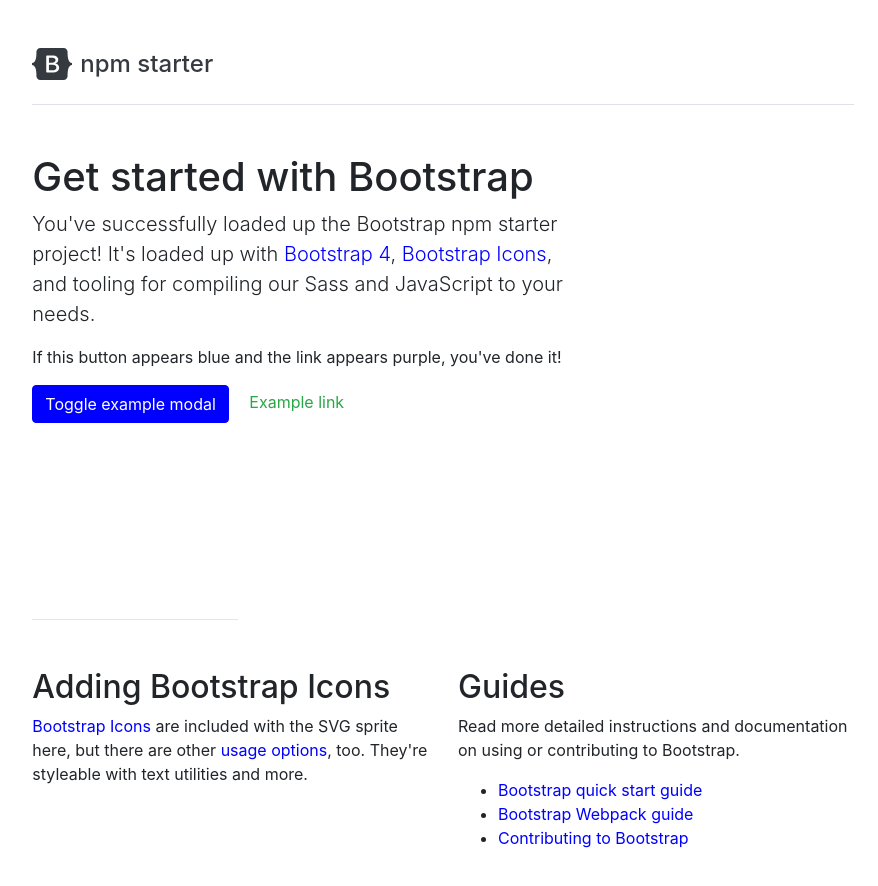
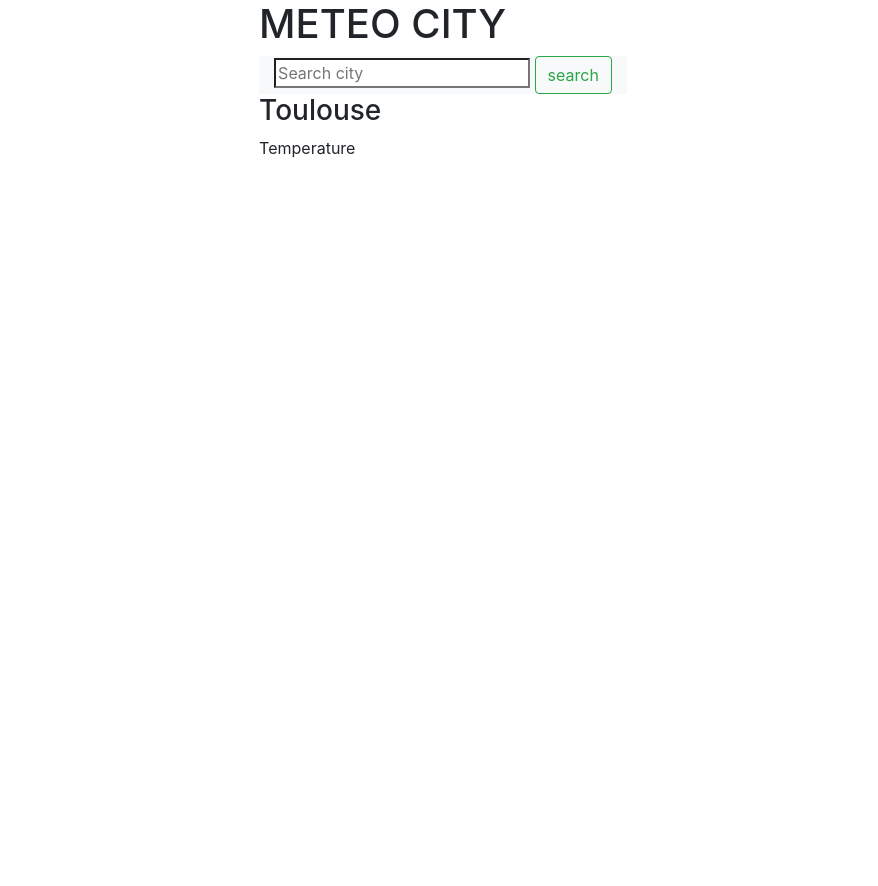
Before and after one commit to Enockm21/mete-city-api-js, a website with bundled scripts: page index.html in a window 1280 px wide. Shown: the whole page, without its empty margins (197-1075 px from the left). After the commit the page ends 800 px from the top, so only its background shows below. Built offline with nearby package versions, Linux system fonts and the light colour scheme; files whose address does not match are found by name.

Commit message:
add feature serach

```diff
--- a/index.html
+++ b/index.html
@@ -1,5 +1,5 @@
 <!doctype html>
-<html lang="en">
+<html lang="fr">
   <head>
     <meta charset="utf-8">
     <meta name="viewport" content="width=device-width, initial-scale=1">
@@ -7,76 +7,29 @@
     <title>Bootstrap starter</title>
   </head>
   <body>
-    <div class="col-md-8 py-5 px-3 mx-auto">
+    <div class="d-flex justify-content-center">
+      <div>
+        <h1>METEO CITY</h1>
+        <!-- <input type="search" placeholder="Rechercher une ville" /> -->
+        <nav class="navbar navbar-light bg-light">
+          <div class="container-fluid">
 
-      <header class="pb-3 mb-5 border-bottom">
-        <h1 class="h4">
-          <a href="/" class="d-flex align-items-center text-dark text-decoration-none">
-            <svg xmlns="http://www.w3.org/2000/svg" width="40" height="32" class="d-inline-block mr-2" viewBox="0 0 118 94" role="img"><path fill-rule="evenodd" clip-rule="evenodd" d="M24.509 0c-6.733 0-11.715 5.893-11.492 12.284.214 6.14-.064 14.092-2.066 20.577C8.943 39.365 5.547 43.485 0 44.014v5.972c5.547.529 8.943 4.649 10.951 11.153 2.002 6.485 2.28 14.437 2.066 20.577C12.794 88.106 17.776 94 24.51 94H93.5c6.733 0 11.714-5.893 11.491-12.284-.214-6.14.064-14.092 2.066-20.577 2.009-6.504 5.396-10.624 10.943-11.153v-5.972c-5.547-.529-8.934-4.649-10.943-11.153-2.002-6.484-2.28-14.437-2.066-20.577C105.214 5.894 100.233 0 93.5 0H24.508zM80 57.863C80 66.663 73.436 72 62.543 72H44a2 2 0 01-2-2V24a2 2 0 012-2h18.437c9.083 0 15.044 4.92 15.044 12.474 0 5.302-4.01 10.049-9.119 10.88v.277C75.317 46.394 80 51.21 80 57.863zM60.521 28.34H49.948v14.934h8.905c6.884 0 10.68-2.772 10.68-7.727 0-4.643-3.264-7.207-9.012-7.207zM49.948 49.2v16.458H60.91c7.167 0 10.964-2.876 10.964-8.281 0-5.406-3.903-8.178-11.425-8.178H49.948z" fill="currentColor"></path></svg>
-            <span>npm starter</span>
-          </a>
-        </h1>
-      </header>
+              <input
+                class="form-control me-2"
+                type="search"
+                placeholder="Search city"
+                aria-label="search"
+                id="search"
+              />
+              <button class="btn btn-outline-success" id="submit" type="submit">
+              search
+              </button>
 
-      <h1>Get started with Bootstrap</h1>
-      <div class="col-lg-8 px-0">
-        <p class="lead">You've successfully loaded up the Bootstrap npm starter project! It's loaded up with <a href="https://getbootstrap.com/docs/4.6/getting-started/introduction/">Bootstrap 4</a>, <a href="https://icons.getbootstrap.com">Bootstrap Icons</a>, and tooling for compiling our Sass and JavaScript to your needs.</p>
-        <p>If this button appears blue and the link appears purple, you've done it!</p>
-      </div>
-
-      <button type="button" class="btn btn-primary mr-3" data-toggle="modal" data-target="#exampleModal">Toggle example modal</button>
-      <a href="#" class="text-success">Example link</a>
-
-      <div class="modal fade" id="exampleModal" tabindex="-1" role="dialog" aria-labelledby="exampleModalLabel" aria-hidden="true">
-        <div class="modal-dialog modal-dialog-centered" role="document">
-          <div class="modal-content">
-            <div class="modal-header">
-              <h5 class="modal-title" id="exampleModalLabel">Success!</h5>
-              <button type="button" class="close" data-dismiss="modal" aria-label="Close">
-                <span aria-hidden="true">&times;</span>
-              </button>
-            </div>
-            <div class="modal-body">
-              If you're seeing this modal after clicking the button on the page, Bootstrap's CSS and JS are both working properly.
-            </div>
-            <div class="modal-footer">
-              <button type="button" class="btn btn-secondary" data-dismiss="modal">Close</button>
-              <button type="button" class="btn btn-primary">Save changes</button>
-            </div>
           </div>
-        </div>
-      </div>
-
-      <hr class="my-5 w-25 mx-0">
-
-      <div class="row">
-        <div class="col-md-6">
-          <h2>Adding Bootstrap Icons</h2>
-          <p><a href="https://icons.getbootstrap.com">Bootstrap Icons</a> are included with the SVG sprite here, but there are other <a href="https://icons.getbootstrap.com/#usage">usage options</a>, too. They're styleable with text utilities and more.</p>
-
-          <svg class="bi text-danger" width="32" height="32">
-            <use xlink:href="node_modules/bootstrap-icons/bootstrap-icons.svg#heart-fill"/>
-          </svg>
-          <svg class="bi text-dark" width="32" height="32">
-            <use xlink:href="node_modules/bootstrap-icons/bootstrap-icons.svg#toggles"/>
-          </svg>
-          <svg class="bi text-primary" width="32" height="32">
-            <use xlink:href="node_modules/bootstrap-icons/bootstrap-icons.svg#shop"/>
-          </svg>
-        </div>
-
-        <div class="col-md-6">
-          <h2>Guides</h2>
-          <p>Read more detailed instructions and documentation on using or contributing to Bootstrap.</p>
-          <ul class="icon-list">
-            <li><a href="https://getbootstrap.com/docs/4.6/getting-started/introduction">Bootstrap quick start guide</a></li>
-            <li><a href="https://getbootstrap.com/docs/4.6/getting-started/webpack">Bootstrap Webpack guide</a></li>
-            <li><a href="https://getbootstrap.com/docs/4.6/getting-started/build-tools">Contributing to Bootstrap</a></li>
-          </ul>
-        </div>
-      </div>
-    </div>
-
+        </nav>
+        <h3 id="title">Toulouse</h3>
+        <p>Temperature</p>
+    <script src="script.js"></script>
     <script src="node_modules/jquery/dist/jquery.slim.min.js"></script>
     <script type="module" src="assets/js/starter.js"></script>
   </body>
--- /dev/null
+++ b/script.js
@@ -0,0 +1,29 @@
+const search = document.getElementById("search");
+const searchSubmit = document.getElementById("submit");
+
+searchSubmit.addEventListener("click", function () {
+  let city = search.value;
+  const url =
+    "https://api.openweathermap.org/data/2.5/weather?q=" +
+    city +
+    "&appid=03b7774c0ed3e399c3cfe5d14297a461";
+  fetch(url)
+    .then(function (res) {
+      if (res.ok) {
+        console.log(res);
+        return res.json();
+      }
+    })
+
+    .then(function (regions) {
+      console.log(regions);
+      document.getElementById("title").innerHTML = regions.wind.speed;
+      console.log(regions.wind.speed);
+    })
+
+    .catch(function (err) {
+      // Une erreur est survenue
+
+      console.log(err, "error");
+    });
+});
```
